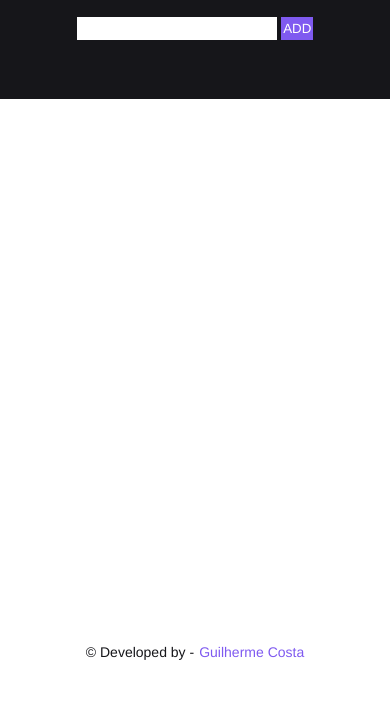
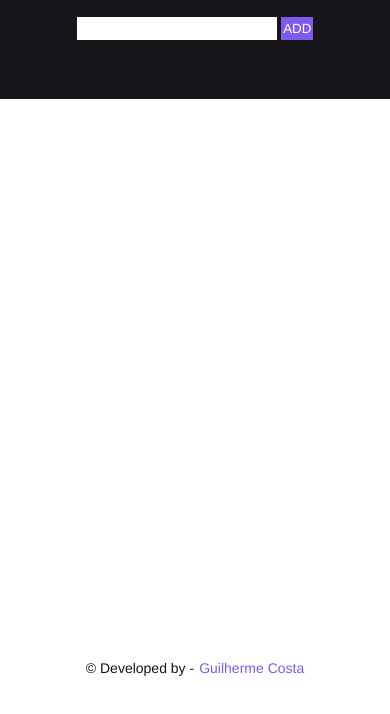
Before and after one commit to GuilhermeCostaDF/todolistJQuery, a plain HTML site: page index.html in a window 390 px wide. Shown: the part 70-784 px from the top of the page. Drawn offline with nearby package versions, Linux system fonts and the light colour scheme.

Commit message:
adjusting css responsiveness

```diff
--- a/style.css
+++ b/style.css
@@ -160,7 +160,7 @@ footer a{
     }
 
     section{
-        height: 63vh;
+        height: 65vh;
     }
 
     .tarefas {
```
